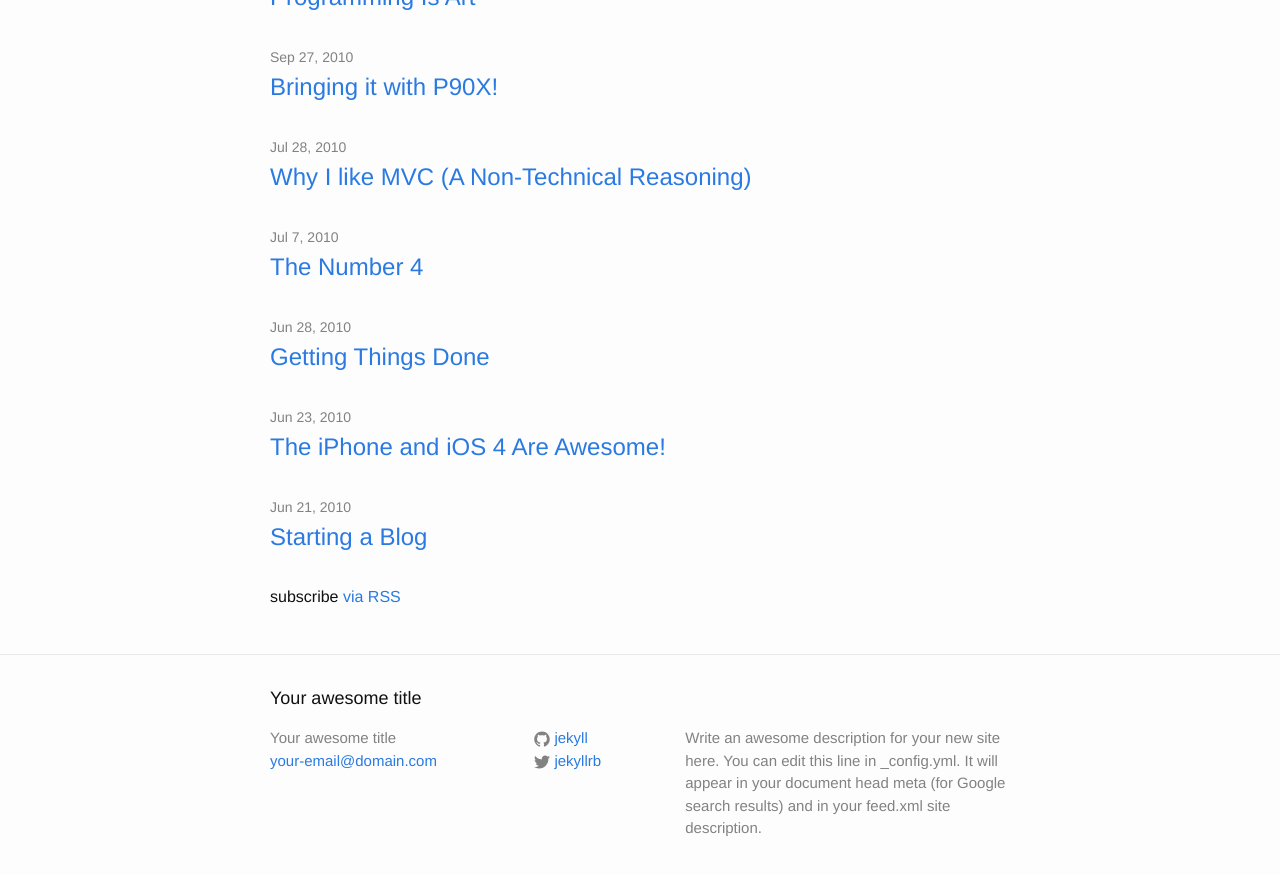
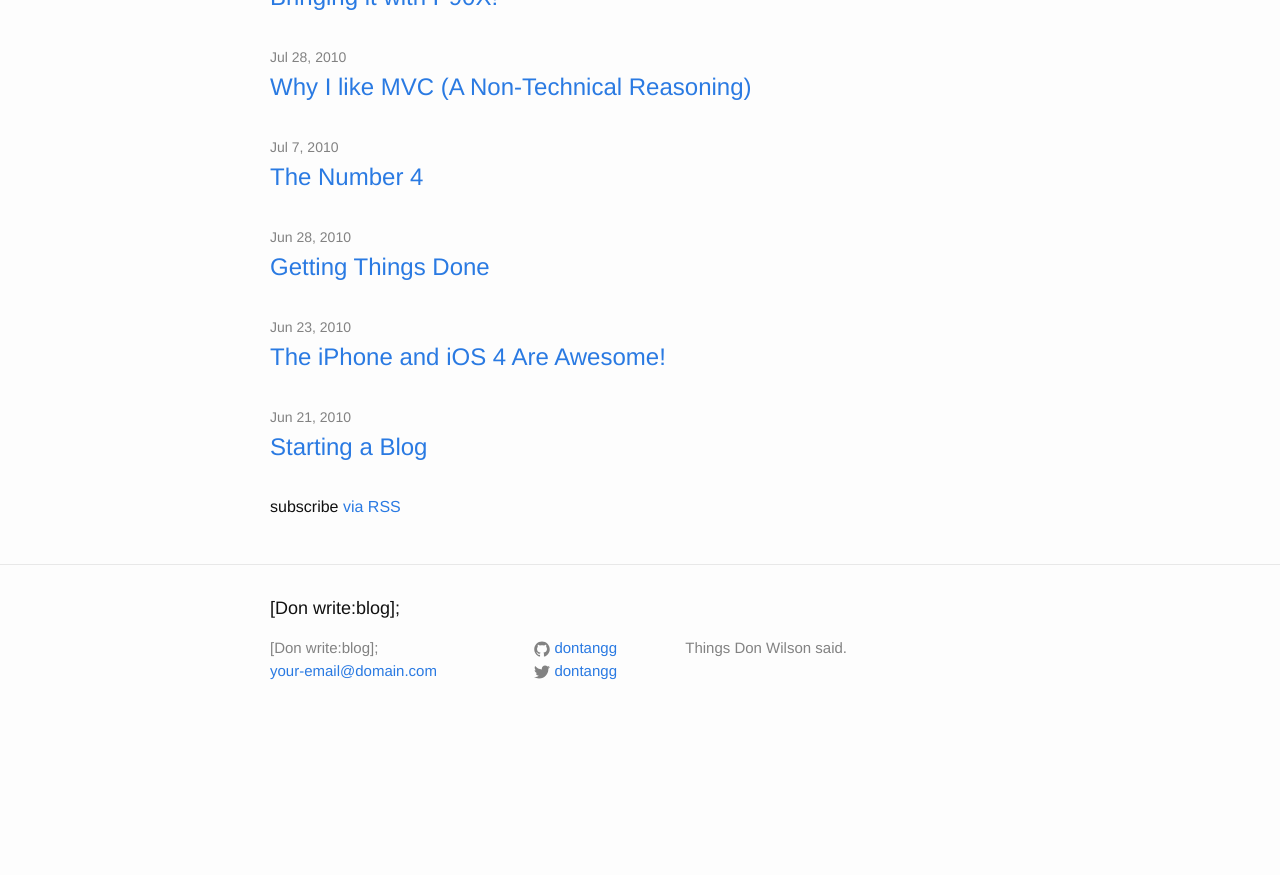
Before and after one commit to dontangg/dontangg.github.io, a Jekyll site: the page built from index.html, in a window 1280 px wide and 900 px high, scrolled down 1118 px. Shown: the top 875 px of the window. Built offline with Jekyll 4.4.1, drawn with Linux system fonts in a browser that asks for light colours; after the commit the page ends 1860 px from its top, so only the background shows below that; some of the changed text lies outside the part shown.

```diff
--- a/_config.yml
+++ b/_config.yml
@@ -1,14 +1,12 @@
 # Site settings
-title: Your awesome title
+title: "[Don write:blog];"
 email: your-email@domain.com
 description: > # this means to ignore newlines until "baseurl:"
-  Write an awesome description for your new site here. You can edit this
-  line in _config.yml. It will appear in your document head meta (for
-  Google search results) and in your feed.xml site description.
+  Things Don Wilson said.
 baseurl: "" # the subpath of your site, e.g. /blog/
-url: "http://yourdomain.com" # the base hostname & protocol for your site
-twitter_username: jekyllrb
-github_username:  jekyll
+url: "http://blog.donwilson.net" # the base hostname & protocol for your site
+twitter_username: dontangg
+github_username:  dontangg
 
 # Build settings
 markdown: kramdown
```
Also changed, not shown: _posts/2012-10-18-safecss.html (deleted, +0 -44 lines), about.md (+5 -3 lines), about/index.html (deleted, +0 -43 lines).
